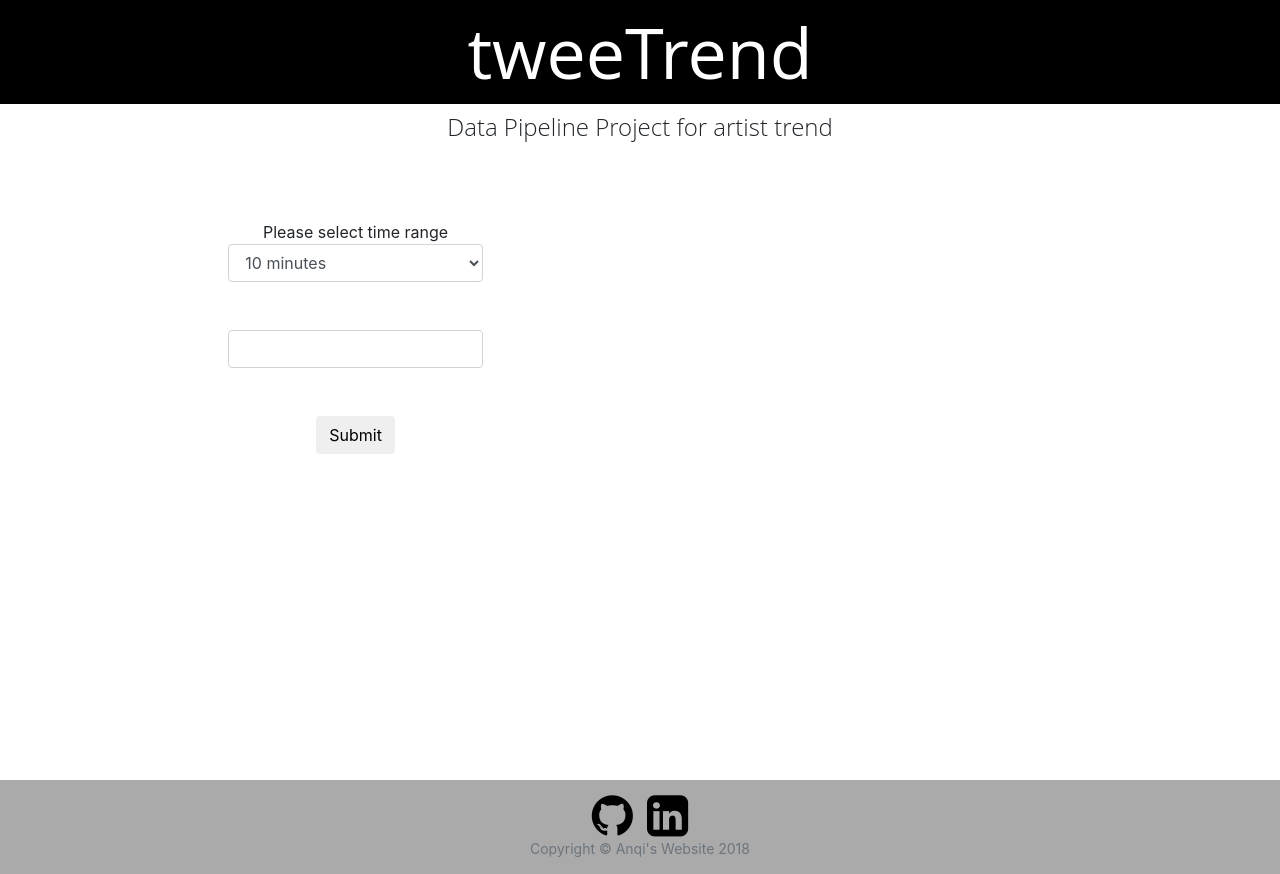
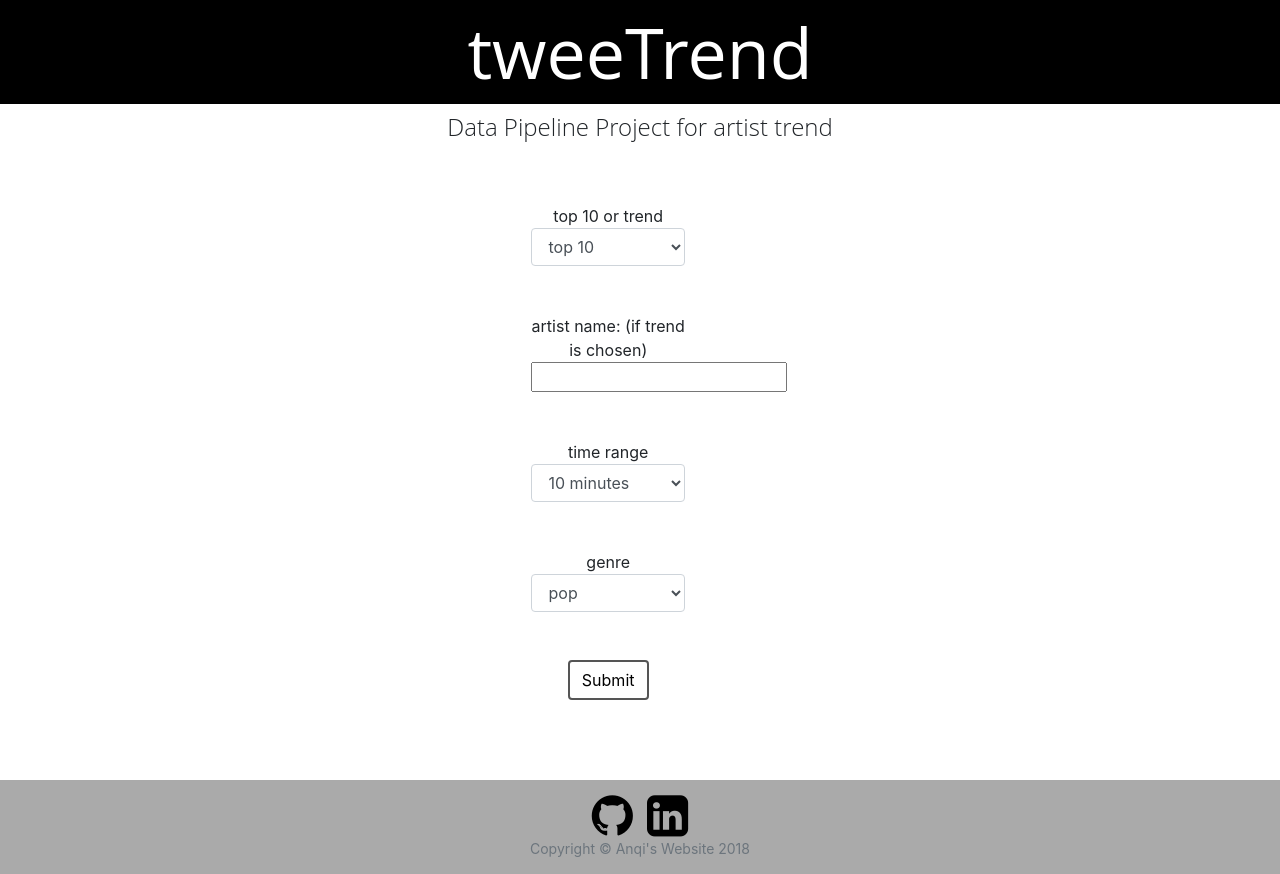
Before and after one commit to anqichen12/tweeTrend, a Python web app: template flask/templates/index.html in a window 1280 px wide. Run offline with Jinja, Linux system fonts and the light colour scheme; the template is opened without the code that fills it, so the values that code supplies are empty; some libraries are stand-ins or nearby versions.

Commit message:
Update index.html

```diff
--- a/flask/templates/index.html
+++ b/flask/templates/index.html
@@ -1,21 +1,48 @@
 {% extends "base.html" %} <!--this means that you are extending the base tempate -->
 {% block body %} <!-- this is the name of the block below -->
+<style>
+.button {
+  font-size: 16px;
+  background-color: #555555;
+  }
+</style>
        <div class="block1">
-       <div class="row" style="height:80vh;">
-               <div class="col-md-4 col-md-offset-4" style="margin-top:10vh;">
+       <div class="row" style="height:80vh; margin-left:35%">
+               <div class="col-md-4 col-md-offset-5" style="margin-top:2vh;">
                        <form action="#" method="POST">
 <!-- action is the html template that will return the result to this input query -->
                                <div class="form-group text-center">
-                                <span class="input-group-addon">Please select time range</span>
+                                       <br /><br />
+                                <span class="input-group-addon">top 10 or trend</span>
+                                       <select class="form-control" name="way">
+                                               <option>top 10</option>
+                                               <option>trend</option>
+                                       </select>
+                                       <br /><br />
+                                <form>
+                                  artist name: (if trend is chosen)<br>
+                                  <input type="text" name="name"><br>
+                                </form>
+                                <br /><br />
+                                       <!-- <input type="text" class="form-control" id="genre" name="genre"> -->
+                                <span class="input-group-addon">time range</span>
                                        <select class="form-control" name="method">
                                                <option>10 minutes</option>
                                                <option>1 hour</option>
                                        </select>
                                        <br /><br />
-                                       <input type="text" class="form-control" id="time" name="time">
+                                       <!-- <input type="text" class="form-control" id="genre" name="genre"> -->
+                                <span class="input-group-addon">genre</span>
+                                      <select class="form-control" name="genre">
+                                               <option>pop</option>
+                                               <option>rap</option>
+                                               <option>rnb</option>
+                                               <option>k-pop</option>
+                                       </select>
                                        <br /><br />
-
-                                       <button type="submit" value="Send" name="method-container" class="btn btn-default id-submit">Submit</button>
+                                       <button type="submit" value="Send" name="method-container" class="btn btn-default" style="background-color: white;
+    color: black;
+    border: 2px solid #555555;">Submit</button>
                                </div>
                        </form>
                </div>
```
